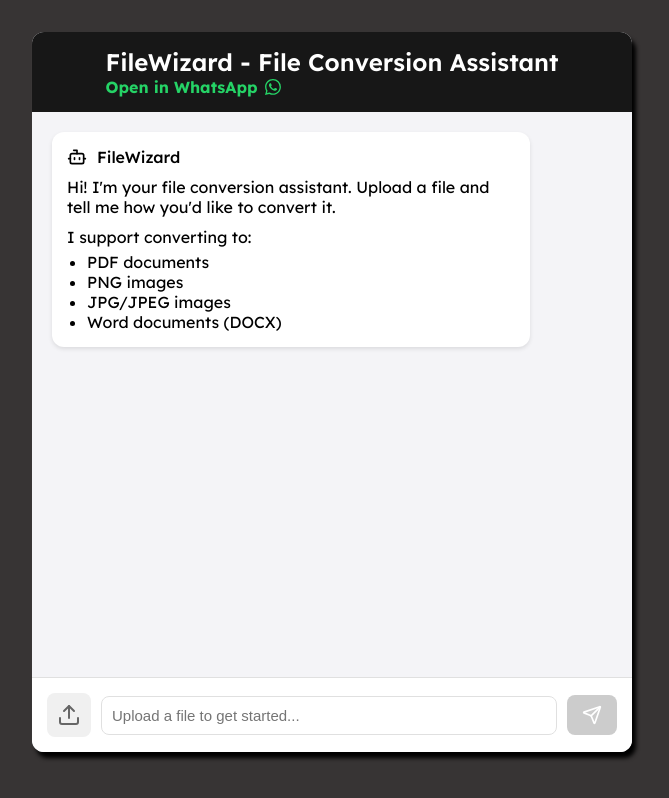
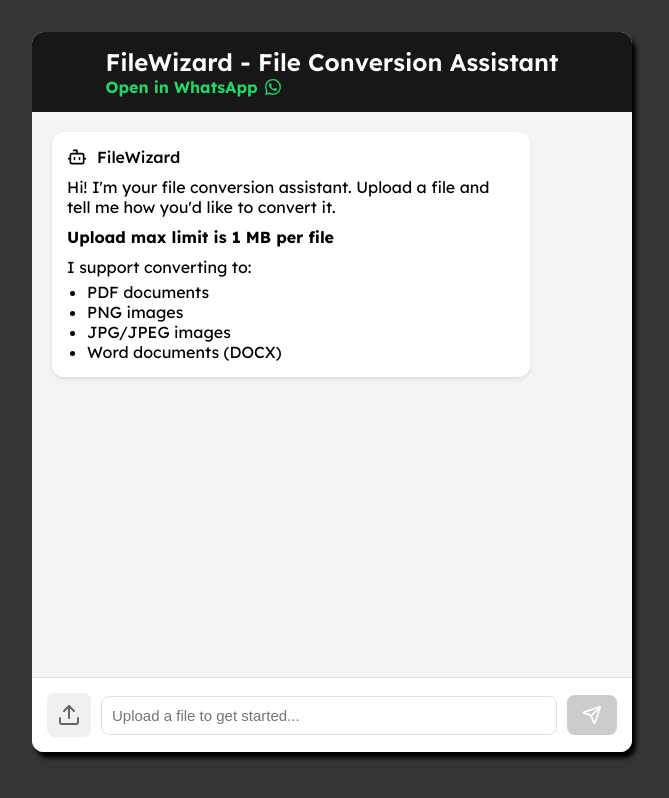
Before and after one commit to Yashagarwallaa/fileWizard, a React (Vite) app in the folder frontend/: page / in a window 1280 px wide. Shown: the whole page, without its empty margins (308-977 px from the left). Built offline with nearby package versions, Linux system fonts and the light colour scheme.

Commit message:
file-maximum-mention

```diff
--- a/frontend/src/components/FileConverterApp.jsx
+++ b/frontend/src/components/FileConverterApp.jsx
@@ -235,6 +235,8 @@
       <p style={{ margin: '0 0 10px' }}>
         Hi! I'm your file conversion assistant. Upload a file and tell me how you'd like to convert it.
       </p>
+     <p style={{ margin: '0 0 10px',  fontWeight:'bold'}}>Upload max limit is 1 MB per file</p>
+
       <p style={{ margin: '0 0 5px' }}>I support converting to:</p>
       <ul style={{ margin: '0', paddingLeft: '20px' }}>
         <li>PDF documents</li>
```
